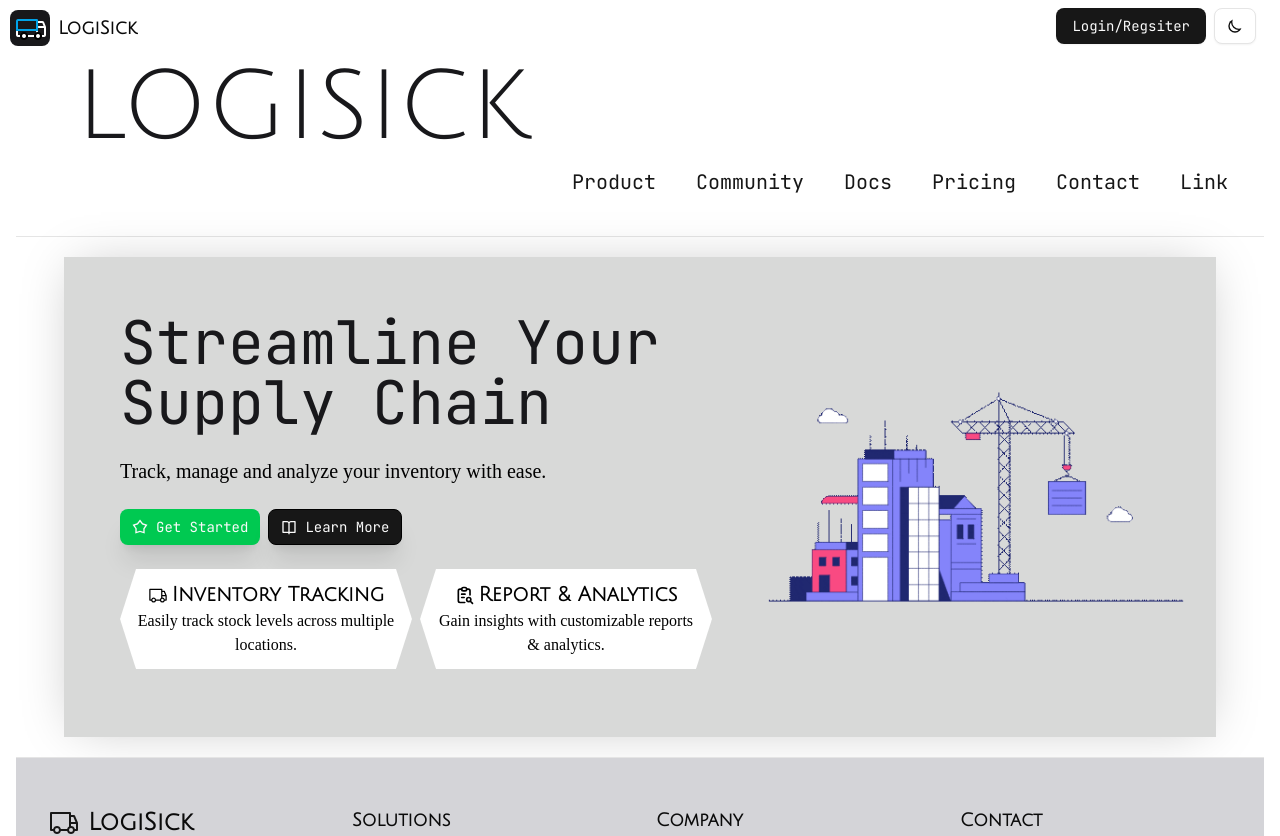
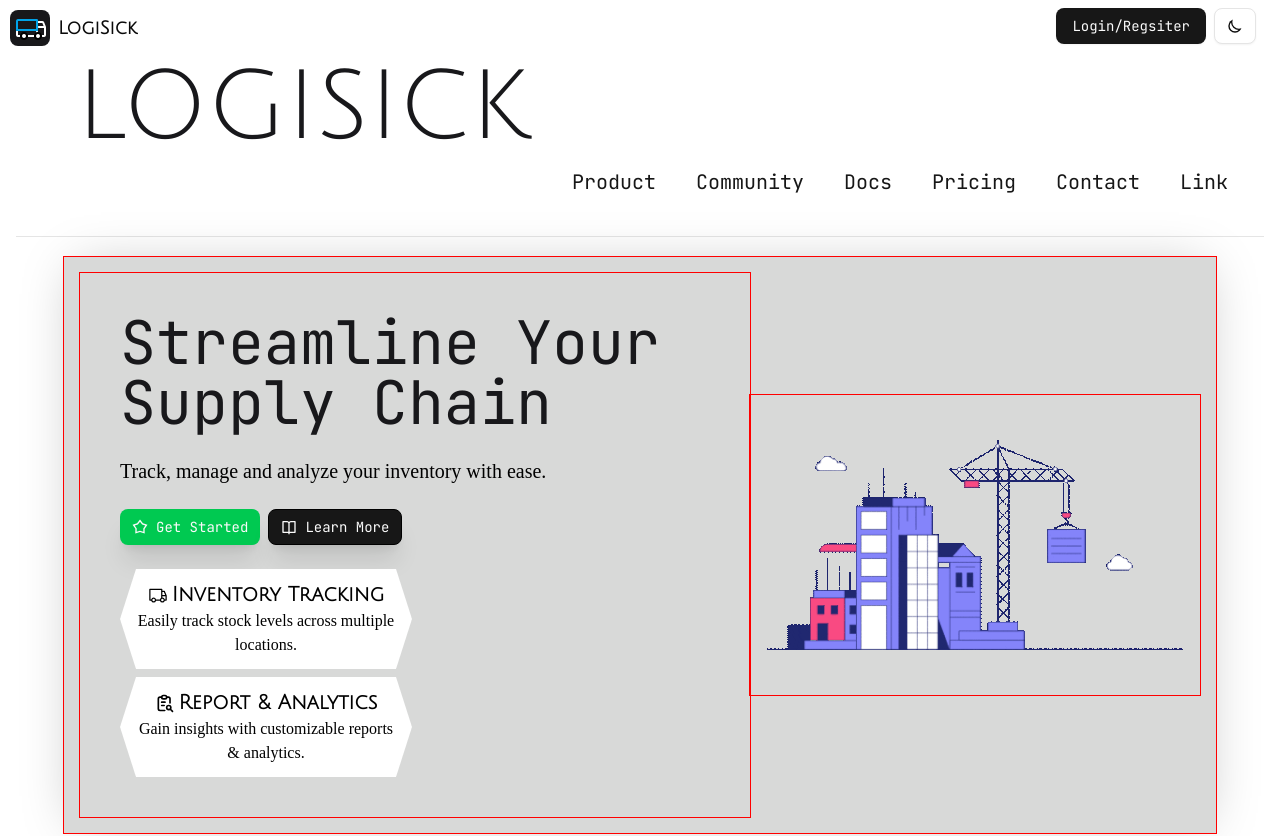
Before and after one commit to GaurangTyagi123/logisick, a React (Vite) app in the folder frontend/: page / in a window 1280 px wide. Shown: the top 836 px of the page. Built offline with nearby package versions, Linux system fonts and the light colour scheme; no server answers.

Commit message:
HOTFIX : hero resizing issue

```diff
--- a/frontend/src/components/Hero.tsx
+++ b/frontend/src/components/Hero.tsx
@@ -8,7 +8,7 @@ function Hero() {
 		<main className="md:mx-10 p-2 text-black">
 			{/* hero */}
 			<div
-				className="w-full min-h-120 flex p-4 flex-wrap justify-center "
+				className="w-full min-h-120 flex p-4 flex-col items-center lg:flex-row justify-center highlight"
 				style={{
 					backgroundColor: "hsl(var(--hue-gray-val))",
 					boxShadow:
@@ -48,7 +48,7 @@ function Hero() {
 						/>
 					</div>
 				</div>
-				<img src={illus} srcSet="" alt="" className="h-112" />
+				<img src={illus} srcSet="" alt="" className="h-full" />
 			</div>
 		</main>
 	);
--- a/frontend/src/components/UserButton.tsx
+++ b/frontend/src/components/UserButton.tsx
@@ -4,6 +4,7 @@ import {
     DropdownMenu,
     DropdownMenuContent,
     DropdownMenuItem,
+    DropdownMenuLabel,
     DropdownMenuTrigger,
 } from './ui/dropdown-menu';
 import { useLocation, useNavigate } from 'react-router-dom';
@@ -12,6 +13,7 @@ import type React from 'react';
 import { useQueryClient } from '@tanstack/react-query';
 // import useAuthStore from '@/stores/useAuthStore';
 import useLogout from '@/hooks/useLogout';
+import { Separator } from './ui/separator';
 
 function UserButton() {
     const queryClient = useQueryClient();
@@ -36,10 +38,14 @@ function UserButton() {
                         customSeed={user?.avatar || '12345678'}
                         className="w-8 h-8"
                     />
-                    <span>{user?.name}</span>
+                    <span className='hidden sm:flex'>{user?.name}</span>
                 </Button>
             </DropdownMenuTrigger>
             <DropdownMenuContent>
+                <DropdownMenuLabel className='flex sm:hidden'>
+                    {user?.name}
+                </DropdownMenuLabel>
+                <Separator/>
                 {!userButtonHidden && (
                     <DropdownMenuItem onClick={() => navigate(`/profile`)}>
                         Profile
```
Also changed, not shown: frontend/src/assets/579919970271Heavy_Equipment.gif, 1 other file (tests, documents, lock files or other folders).
